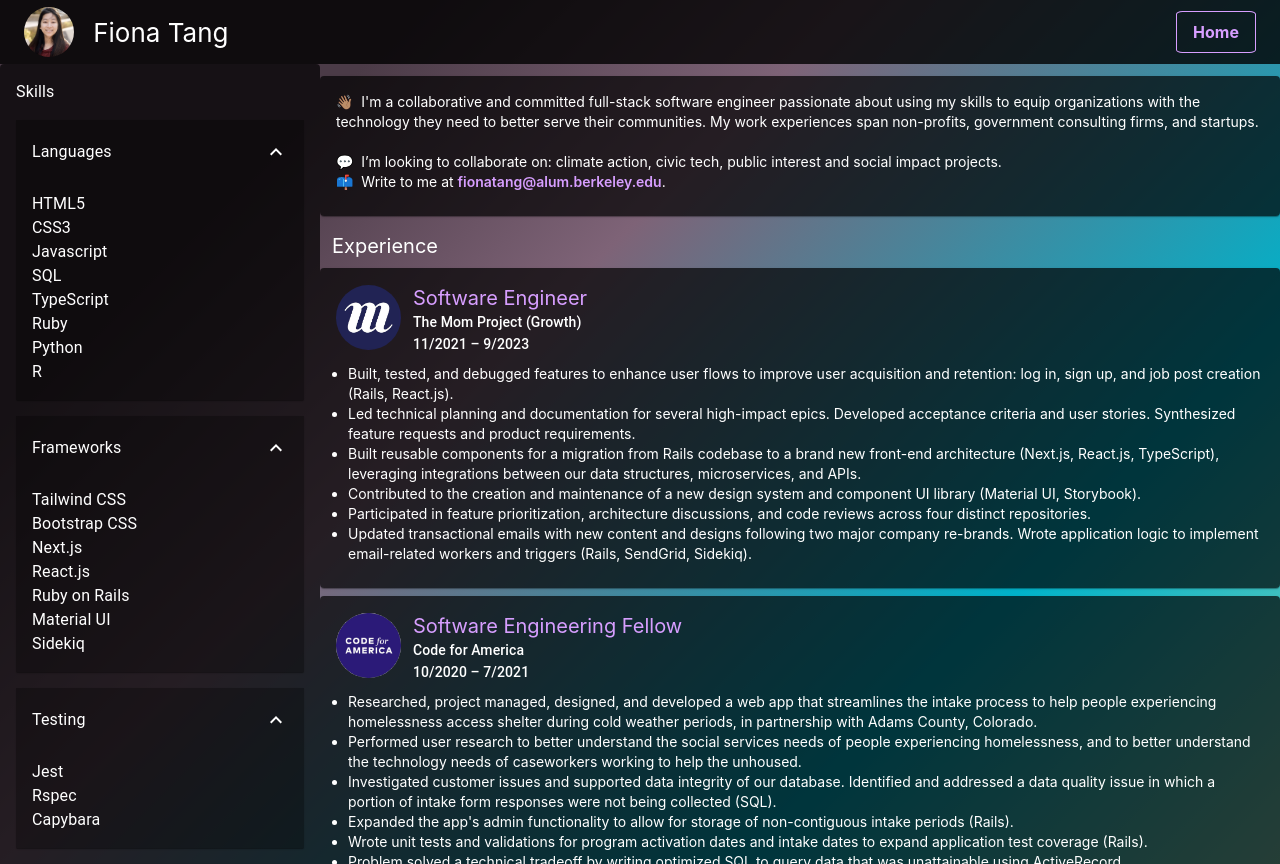
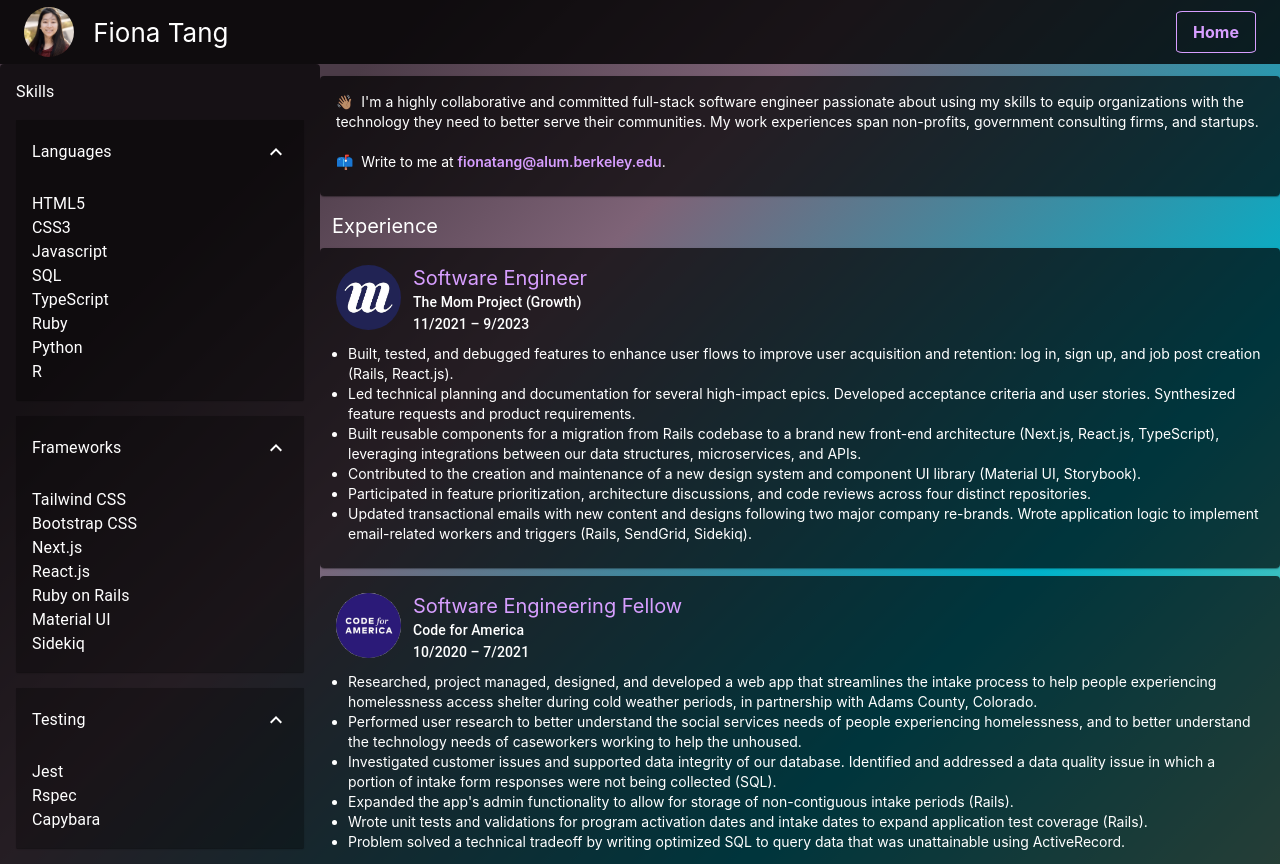
Before and after one commit to fionatagious/fiona.works, a Next.js app: page /resume in a window 1280 px wide. Built offline with nearby package versions, Linux system fonts and the light colour scheme.

Commit message:
copy changes

```diff
--- a/pages/contact/index.js
+++ b/pages/contact/index.js
@@ -5,7 +5,7 @@ import Grid from "@mui/material/Grid";
 import Navbar from "/components/navigation/navbar";
 import SocialMedia from "/components/SocialMedia";
 
-export default function Writings() {
+export default function Contact() {
   return (
     <div className="h-screen mx-0 bg-indigo-950">
       <Navbar />
@@ -16,17 +16,23 @@ export default function Writings() {
               Contact
             </div>
             <div className="text-left text-slate-400 text-xl mb-6">
-              I am open to any freelance opportunities in writing, prototyping
-              and wireframing, and web development.
+              I am open to freelance opportunities in writing and web
+              development.
+            </div>
+            <div className="text-left text-slate-400 text-xl mb-6">
+              If you are interested in working on projects related to climate
+              change, civic tech, or data visualization/journalism, I'd love to
+              hear from you!
             </div>
             <div className="text-left text-slate-400 text-xl mt-6 mb-4">
+              Write to me at&nbsp;
               <Link
                 href="mailto: fionatang@alum.berkeley.edu"
-                //   className="text-pink font-semibold text-lg my-2"
                 className="link-animation"
               >
                 fionatang@alum.berkeley.edu
               </Link>
+              .
             </div>
             <SocialMedia />
           </Grid>
--- a/pages/index.js
+++ b/pages/index.js
@@ -42,7 +42,9 @@ export default function Home() {
             .
           </div>
         </Grid>
-        <SocialMedia />
+        <Grid item>
+          <SocialMedia />
+        </Grid>
       </Grid>
       {/* <Footer /> */}
 
--- a/pages/resume/overview.js
+++ b/pages/resume/overview.js
@@ -16,16 +16,13 @@ export default function Overview() {
         className="mt-3 mb-2"
       >
         <CardContent className="d-flex pb-6">
-          <div className="text-sm sm:text-md">
-            👋🏽&nbsp;&nbsp;I&apos;m a collaborative and committed full-stack
-            software engineer passionate about using my skills to equip
-            organizations with the technology they need to better serve their
-            communities. My work experiences span non-profits, government
+          <div className="text-sm sm:text-md calibre">
+            👋🏽&nbsp;&nbsp;I&apos;m a highly collaborative and committed
+            full-stack software engineer passionate about using my skills to
+            equip organizations with the technology they need to better serve
+            their communities. My work experiences span non-profits, government
             consulting firms, and startups.
             <br />
-            <br />
-            💬&nbsp;&nbsp;I’m looking to collaborate on: climate action, civic
-            tech, public interest and social impact projects.
             <br />
             📫&nbsp;&nbsp;Write to me at&nbsp;
             <a
--- a/styles/globalStyles.js
+++ b/styles/globalStyles.js
@@ -1,9 +1,8 @@
 import { createGlobalStyle } from "styled-components";
-import fonts from "./fonts";
+// import fonts from "./fonts";
 // import variables from "./variables";
 
 const GlobalStyle = createGlobalStyle`
-  ${fonts};
 
 	* {
 		box-sizing: border-box;
```
Also changed, not shown: styles/fonts.js (deleted, +0 -93 lines), public/fonts/AzeretMono-Regular.ttf (renamed from styles/fonts/AzeretMono-Regular.ttf).
